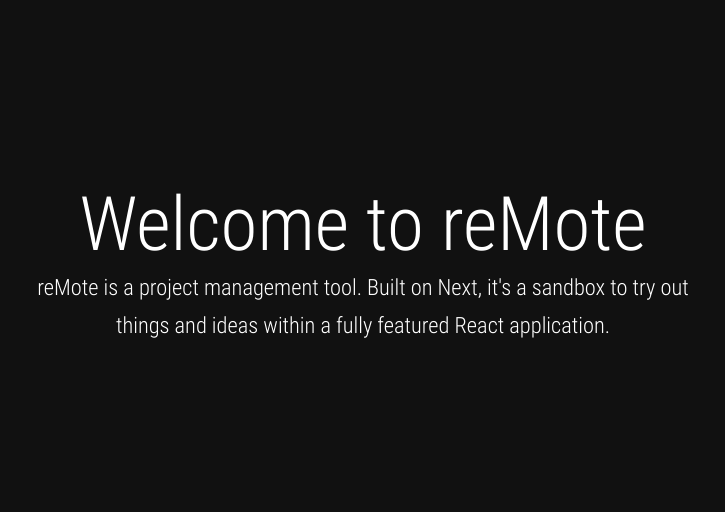
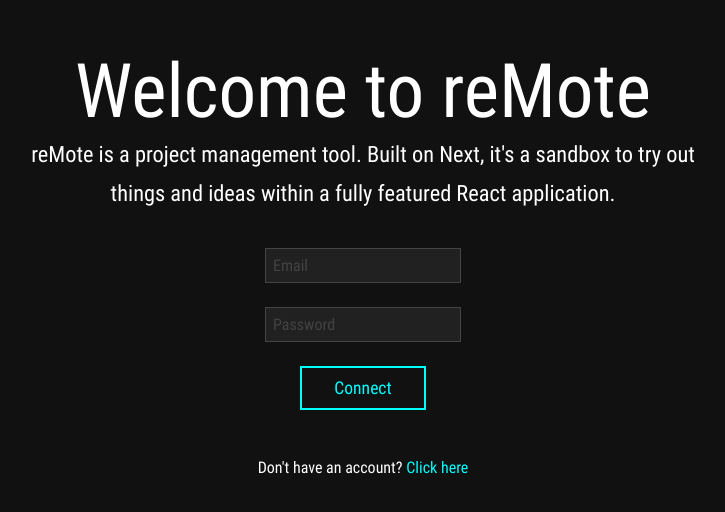
Before and after one commit to marcillyl/reMote, a Next.js app in the folder frontend/: page / in a window 1280 px wide. Shown: the part 138-650 px from the top of the page, without its empty margins (277-1002 px from the left). Built offline with nearby package versions, Linux system fonts and the light colour scheme.

Commit message:
Create signin component

```diff
--- a/frontend/components/signInForm.jsx
+++ b/frontend/components/signInForm.jsx
@@ -1,9 +1,61 @@
+import Link from 'next/link';
 import styles from '../styles/Home.Form.module.css';
-
 export default function SignInForm() {
+  const signIn = async (e) => {
+    e.preventDefault();
+    const feedback = document.getElementById('feedback');
+    feedback.innerHTML = '';
+    const signIn = await fetch('http://127.0.0.1:4000/api/auth/signin', {
+      method: 'POST',
+      headers: { 'Content-Type': 'application/json' },
+      body: JSON.stringify({
+        email: e.target.email.value.toLowerCase(),
+        password: e.target.password.value,
+      }),
+    });
+    if (signIn.status === 403 || signIn.status != 200) {
+      return (feedback.innerHTML = 'Error, please try again!');
+    }
+    {
+      const data = await signIn.json();
+      sessionStorage.setItem('user', data.token);
+      window.location.href = '/board';
+    }
+  };
   return (
     <div>
-      <form className={styles.form}></form>
+      <form onSubmit={signIn} className={styles.form}>
+        <label htmlFor='email'>
+          <input
+            id='email'
+            type='email'
+            label='email'
+            required
+            placeholder='Email'
+            className={styles.form__input}
+          />
+        </label>
+        <label htmlFor='password'>
+          <input
+            id='password'
+            type='password'
+            label='password'
+            required
+            placeholder='Password'
+            className={styles.form__input}
+          />
+        </label>
+        <button type='submit' className={styles.form__button}>
+          Connect
+        </button>
+        <p id='feedback' className={styles.feedback}></p>
+      </form>
+      <p className={styles.check}>
+        Don't have an account?{' '}
+        <Link href='/signup'>
+          <a className={styles.check__link}>Click here</a>
+        </Link>
+      </p>
     </div>
   );
 }
--- a/frontend/components/signUpForm.jsx
+++ b/frontend/components/signUpForm.jsx
@@ -1,5 +1,4 @@
 import styles from '../styles/Home.Form.module.css';
-
 export default function SignUpForm() {
   return (
     <div>
--- a/frontend/pages/board/index.jsx
+++ b/frontend/pages/board/index.jsx
@@ -1,6 +1,5 @@
 import Head from 'next/head';
 import styles from '../styles/Board.module.css';
-
 export default function Board() {
   return (
     <div className={styles.container}>
--- a/frontend/pages/index.jsx
+++ b/frontend/pages/index.jsx
@@ -1,7 +1,6 @@
 import Head from 'next/head';
 import styles from '../styles/Home.module.css';
 import SignInForm from '../components/signInForm';
-
 export default function Home() {
   return (
     <div className={styles.container}>
--- a/frontend/styles/Home.Form.module.css
+++ b/frontend/styles/Home.Form.module.css
@@ -0,0 +1,24 @@
+.form {
+  display: flex;
+  flex-direction: column;
+  justify-content: center;
+  align-items: center;
+  margin: 24px;
+}
+.form__input {
+  margin: 12px;
+  background-color: #ffffff11;
+}
+.form__input::placeholder {
+  opacity: 0.4;
+}
+.form__button {
+  margin: 12px 0px;
+  padding: 10px 24pt;
+  font-size: 1.1em;
+  color: aqua;
+  border: solid 1.5pt aqua;
+}
+.feedback {
+  margin-bottom: 12px;
+}
--- a/frontend/styles/Home.module.css
+++ b/frontend/styles/Home.module.css
@@ -4,7 +4,6 @@
   justify-content: center;
   align-items: center;
   min-height: 100vh;
-  width: 100vw;
 }
 .main {
   display: flex;
@@ -17,10 +16,8 @@
 }
 .main__title {
   font-size: 4.7em;
-  font-weight: 300;
 }
 .main__text {
   font-size: 1.4em;
-  font-weight: 300;
   line-height: 1.7em;
 }
```
Also changed, not shown: 1 other file (tests, documents, lock files or other folders).
